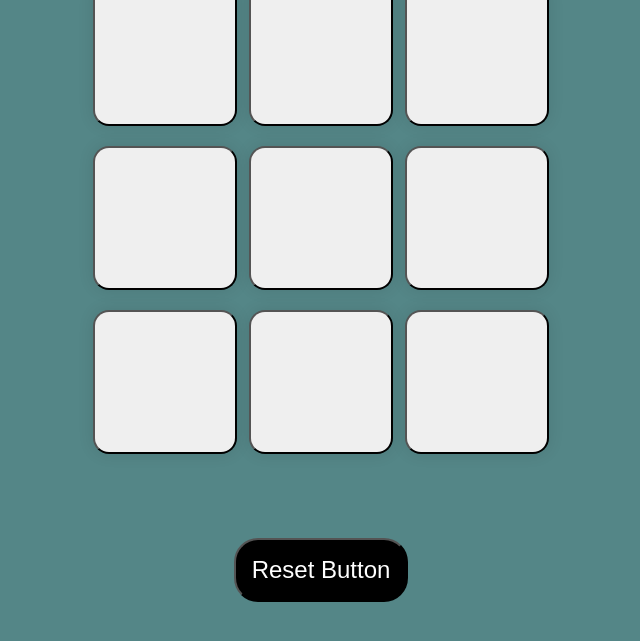
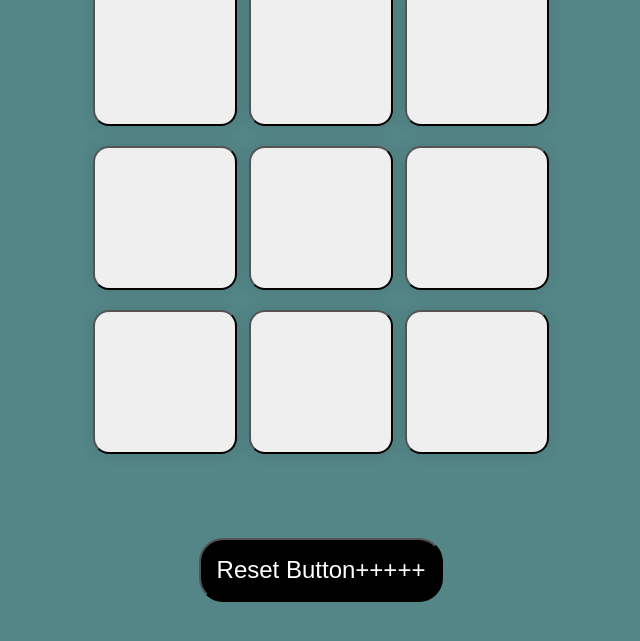
Before and after one commit to shamita318/Tictactoe, a plain HTML site: page index.html in a window 1280 px wide. Shown: the part 155-796 px from the top of the page, without its empty margins (319-959 px from the left). Drawn offline with Linux system fonts and the light colour scheme.

Commit message:
added plus

```diff
--- a/index.html
+++ b/index.html
@@ -27,7 +27,7 @@
             <button class="box"> </button>
         </div>
     </div>
-    <button class="reset-bttn"> Reset Button </button>
+    <button class="reset-bttn"> Reset Button+++++ </button>
     <script src="script.js"></script>
 
 </body>
```
